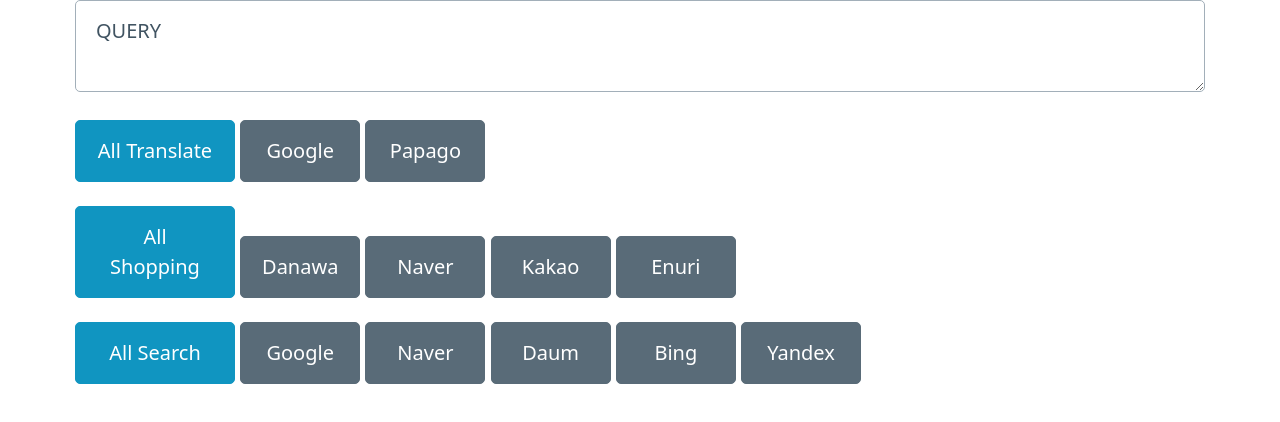
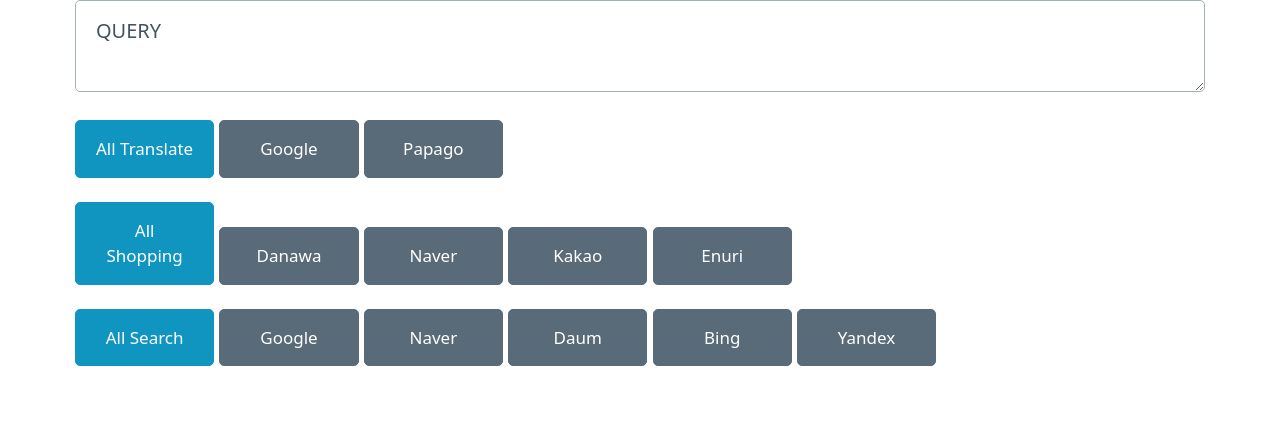
Before and after one commit to Leftium/multi-launch, a SvelteKit app: page / in a window 1280 px wide. Shown: the top 422 px of the page. Built offline with nearby package versions, Linux system fonts and the light colour scheme.

Commit message:
Adjust code formatting and tweak styling more.

```diff
--- a/src/routes/+page.svelte
+++ b/src/routes/+page.svelte
@@ -8,9 +8,7 @@
 
 	type UrlTemplateOrGenerator = string | ((query: string) => string)
 
-	const makeClickHandler = (
-		urlTemplateOrGenerator: UrlTemplateOrGenerator
-	) => {
+	const makeClickHandler = (urlTemplateOrGenerator: UrlTemplateOrGenerator) => {
 		return (e: Event) => {
 			const urlTemplate =
 				typeof urlTemplateOrGenerator === 'string'
@@ -52,21 +50,15 @@
 		handleClickPapago(e)
 	}
 
-	const handleClickDanawa = makeClickHandler(
-		'https://search.danawa.com/dsearch.php?k1=QUERY&module=goods&act=dispMain'
+	const handleClickDanawa = makeClickHandler('https://search.danawa.com/dsearch.php?k1=QUERY')
+
+	const handleClickNaverShopping = makeClickHandler(
+		'https://search.shopping.naver.com/search/all?query=QUERY'
 	)
 
-	const handleClickNaverShopping = makeClickHandler(
-		'https://search.shopping.naver.com/search/all?query=QUERY&cat_id=&frm=NVSHATC'
-	)
+	const handleClickKakaoShopping = makeClickHandler('https://shoppinghow.kakao.com/search/QUERY')
 
-	const handleClickKakaoShopping = makeClickHandler(
-		'https://shoppinghow.kakao.com/search/QUERY'
-	)
-
-	const handleClickEnuri = makeClickHandler(
-		'http://www.enuri.com/search.jsp?keyword=QUERY'
-	)
+	const handleClickEnuri = makeClickHandler('http://www.enuri.com/search.jsp?keyword=QUERY')
 
 	const handleClickAllShopping = (e: Event) => {
 		handleClickEnuri(e)
@@ -80,31 +72,21 @@
 	<textarea rows="2" bind:value={query} />
 
 	<div>
-		<button class="primary" on:click={handleClickAllTranslate}
-			>All Translate</button
-		>
-		<button class="secondary" on:click={handleClickGoogleTranslate}
-			>Google</button
-		>
+		<button on:click={handleClickAllTranslate}>All Translate</button>
+		<button class="secondary" on:click={handleClickGoogleTranslate}>Google</button>
 		<button class="secondary" on:click={handleClickPapago}>Papago</button>
 	</div>
 
 	<div>
-		<button class="primary" on:click={handleClickAllShopping}
-			>All Shopping</button
-		>
+		<button on:click={handleClickAllShopping}>All Shopping</button>
 		<button class="secondary" on:click={handleClickDanawa}>Danawa</button>
-		<button class="secondary" on:click={handleClickNaverShopping}
-			>Naver</button
-		>
-		<button class="secondary" on:click={handleClickKakaoShopping}
-			>Kakao</button
-		>
+		<button class="secondary" on:click={handleClickNaverShopping}>Naver</button>
+		<button class="secondary" on:click={handleClickKakaoShopping}>Kakao</button>
 		<button class="secondary" on:click={handleClickEnuri}>Enuri</button>
 	</div>
 
 	<div>
-		<button class="primary">All Search</button>
+		<button>All Search</button>
 		<button class="secondary">Google</button>
 		<button class="secondary">Naver</button>
 		<button class="secondary">Daum</button>
@@ -118,21 +100,13 @@
 		margin-bottom: var(--spacing);
 	}
 
-	button.primary {
-		width: 8rem;
-	}
+	div button {
+		width: 6.96rem;
+		margin-bottom: 0.2rem;
 
-	button.secondary {
-		width: 6rem;
-	}
+		font-size: 0.85rem;
 
-	/* Undo pico css button styling */
-	button {
-		width: auto;
+		/* Undo pico css button styling */
 		display: inline;
 	}
-
-	button {
-		margin-bottom: 0.2rem;
-	}
 </style>
```
Also changed, not shown: 1 other file (tests, documents, lock files or other folders).
